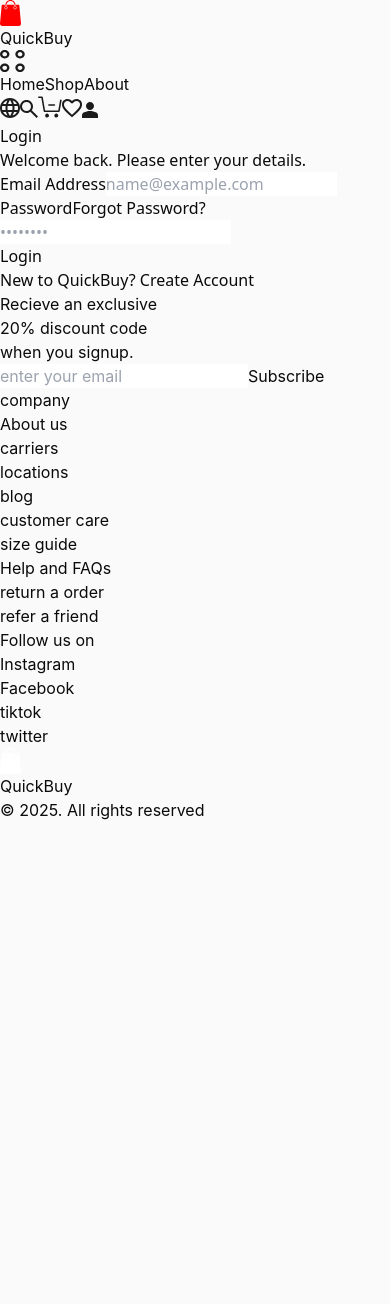
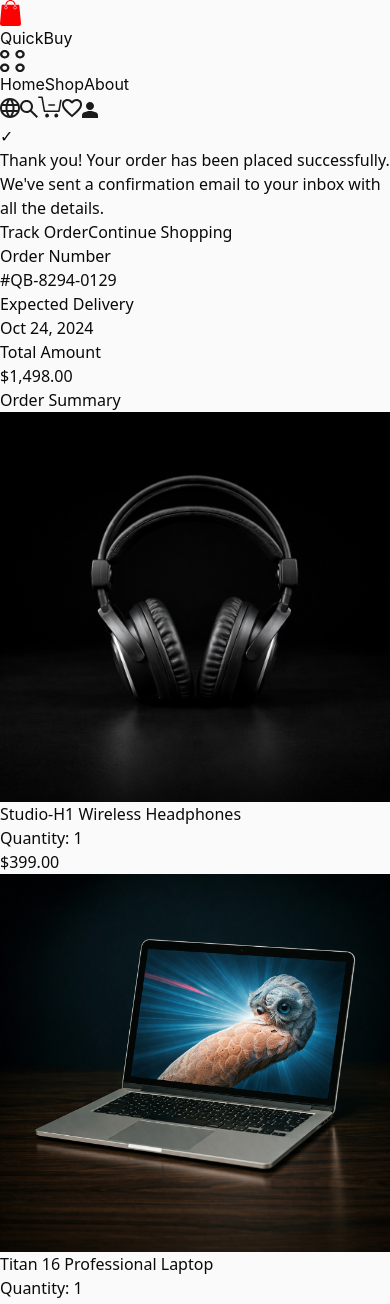
Before and after one commit to Abdurahman-05/QuickBuy, a React (Vite) app in the folder client/: page / in a window 390 px wide. Shown: the top 1304 px of the page. Before the commit the page ends 844 px from the top, so only its background shows below. Built offline with nearby package versions, Linux system fonts and the light colour scheme.

Commit message:
done orderconfirmation page

```diff
--- a/client/src/App.tsx
+++ b/client/src/App.tsx
@@ -1,24 +1,12 @@
 import "./App.css";
-import Navbar from "./components/Navbar";
-import Footer from "./components/Footer";
-import Login from "./page/login";
+import OrderComfirmation from "./page/ordercomfirmation";
 
-export default function App() {
+function App() {
   return (
-    // 'flex flex-col min-h-screen' keeps the footer at the very bottom
-    <div className="flex flex-col min-h-screen bg-white">
-
-      {/* 1. Navbar stays at the top */}
-      <Navbar />
-
-      {/* 2. Login page stays in the middle and grows to fill space */}
-      <main className="flex-grow flex items-center justify-center">
-        <Login />
-      </main>
-
-      {/* 3. Footer stays at the bottom */}
-      <Footer />
-
+    <div className="App">
+      <OrderComfirmation />
     </div>
   );
 }
+
+export default App;
--- a/client/src/components/ordercomfirmation/TnksSection.tsx
+++ b/client/src/components/ordercomfirmation/TnksSection.tsx
@@ -0,0 +1,37 @@
+import React from 'react';
+
+const TnksSection: React.FC = () => {
+  return (
+    <div className="flex flex-col items-center text-center">
+      <div className="w-12 h-12 bg-red-500 rounded-full flex items-center justify-center mb-6 text-white font-bold text-2xl">
+        ✓
+      </div>
+      <h1 className="text-[36px] font-bold tracking-tight leading-tight mb-4">
+        Thank you! Your order has been placed successfully.
+      </h1>
+      <p className="text-gray-500 text-[15px] mb-10">
+        We've sent a confirmation email to your inbox with all the details.
+      </p>
+      <div className="flex gap-4 mb-14">
+        <button className="bg-black text-white px-8 py-3 rounded-full text-sm font-bold">Track Order</button>
+        <button className="bg-white text-black border border-gray-300 px-8 py-3 rounded-full text-sm font-bold">Continue Shopping</button>
+      </div>
+      <div className="grid grid-cols-3 w-full bg-gray-50 rounded-xl py-8">
+        <div>
+          <p className="text-[10px] text-gray-400 font-bold uppercase tracking-widest">Order Number</p>
+          <p className="text-[15px] font-bold">#QB-8294-0129</p>
+        </div>
+        <div>
+          <p className="text-[10px] text-gray-400 font-bold uppercase tracking-widest">Expected Delivery</p>
+          <p className="text-[15px] font-bold">Oct 24, 2024</p>
+        </div>
+        <div>
+          <p className="text-[10px] text-gray-400 font-bold uppercase tracking-widest">Total Amount</p>
+          <p className="text-[15px] font-bold">$1,498.00</p>
+        </div>
+      </div>
+    </div>
+  );
+};
+
+export default TnksSection;
--- a/client/src/components/ordercomfirmation/ordersummery.tsx
+++ b/client/src/components/ordercomfirmation/ordersummery.tsx
@@ -0,0 +1,60 @@
+import React from 'react';
+
+const OrderSummery: React.FC = () => {
+  return (
+    <div className="w-full">
+      <h2 className="text-[14px] font-bold tracking-widest uppercase mb-8 text-gray-400">Order Summary</h2>
+
+      <div className="grid grid-cols-1 lg:grid-cols-3 gap-12">
+        <div className="lg:col-span-2 flex flex-col gap-8">
+          {/* Item 1 */}
+          <div className="flex justify-between items-start">
+            <div className="flex gap-6">
+              <div className="w-24 h-24 bg-[#F3F4F6] rounded-xl flex items-center justify-center p-2">
+                <img src="/headset.png" alt="Headset" className="w-full h-full object-contain" />
+              </div>
+              <div>
+                <h3 className="font-bold text-[16px]">Studio-H1 Wireless Headphones</h3>
+                <p className="text-[12px] text-gray-400">Quantity: 1</p>
+              </div>
+            </div>
+            <p className="font-bold text-[15px]">$399.00</p>
+          </div>
+
+          {/* Item 2 */}
+          <div className="flex justify-between items-start">
+            <div className="flex gap-6">
+              <div className="w-24 h-24 bg-[#F3F4F6] rounded-xl flex items-center justify-center p-2">
+                <img src="/laptop.png" alt="Laptop" className="w-full h-full object-contain" />
+              </div>
+              <div>
+                <h3 className="font-bold text-[16px]">Titan 16 Professional Laptop</h3>
+                <p className="text-[12px] text-gray-400">Quantity: 1</p>
+              </div>
+            </div>
+            <p className="font-bold text-[15px]">$1,099.00</p>
+          </div>
+        </div>
+
+        {/* Right Side */}
+        <div className="flex flex-col gap-10">
+          <div>
+            <h4 className="text-[10px] font-bold uppercase tracking-widest text-gray-400 mb-3">Shipping Address</h4>
+            <div className="text-[13px] text-gray-700">
+              <p className="font-bold text-black">Alex Sterling</p>
+              <p>1284 Editorial Avenue, Suite 400</p>
+              <p>New York, NY 10001</p>
+            </div>
+          </div>
+          <div className="border-t border-gray-100 pt-6 flex flex-col gap-3">
+            <div className="flex justify-between text-[13px]"><span>Subtotal</span><span className="font-bold">$1,498.00</span></div>
+            <div className="flex justify-between text-[13px]"><span>Shipping</span><span className="font-bold text-green-600">FREE</span></div>
+            <div className="flex justify-between text-[16px] font-bold border-t pt-4 mt-2"><span>Total</span><span>$1,498.00</span></div>
+          </div>
+        </div>
+      </div>
+    </div>
+  );
+};
+
+export default OrderSummery;
--- a/client/src/page/ordercomfirmation.tsx
+++ b/client/src/page/ordercomfirmation.tsx
@@ -1,16 +1,22 @@
-import React from "react";
-import Navbar from "../components/Navbar";
-import Footer from "../components/Footer";
+import React from 'react';
+import Navbar from '../components/Navbar';
+import Footer from '../components/Footer';
+import TnksSection from '../components/ordercomfirmation/TnksSection';
+import OrderSummery from '../components/ordercomfirmation/ordersummery';
 
-const OrderConfirmation: React.FC = () => {
+const OrderComfirmation: React.FC = () => {
   return (
-    <div>
+    <div className="min-h-screen flex flex-col bg-white font-sans text-[#1a1a1a]">
       <Navbar />
-      <Tnkssection />
-      <OrderSummary />
+      <main className="flex-1 max-w-[1000px] mx-auto w-full px-6 py-12">
+        <TnksSection />
+        <div className="mt-16">
+          <OrderSummery />
+        </div>
+      </main>
       <Footer />
     </div>
   );
 };
 
-export default OrderConfirmation;
+export default OrderComfirmation;
```
Also changed, not shown: client/public/headset.png (added), client/public/laptop.png (added).
